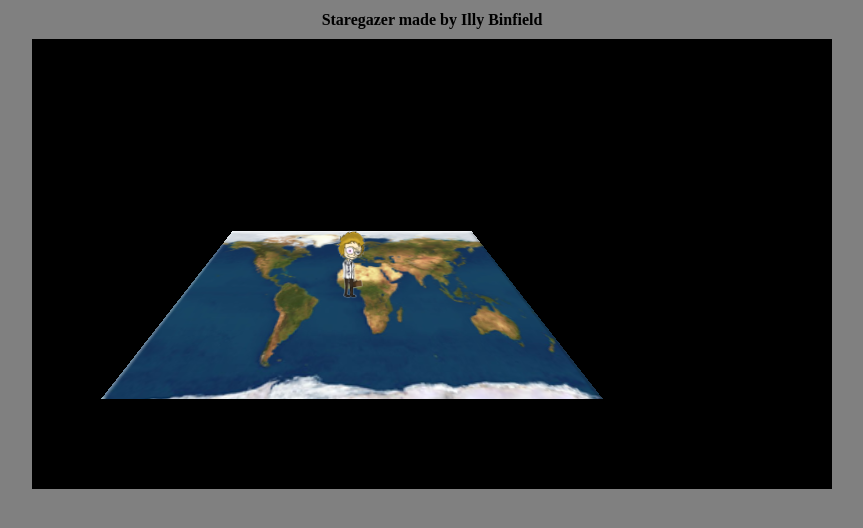
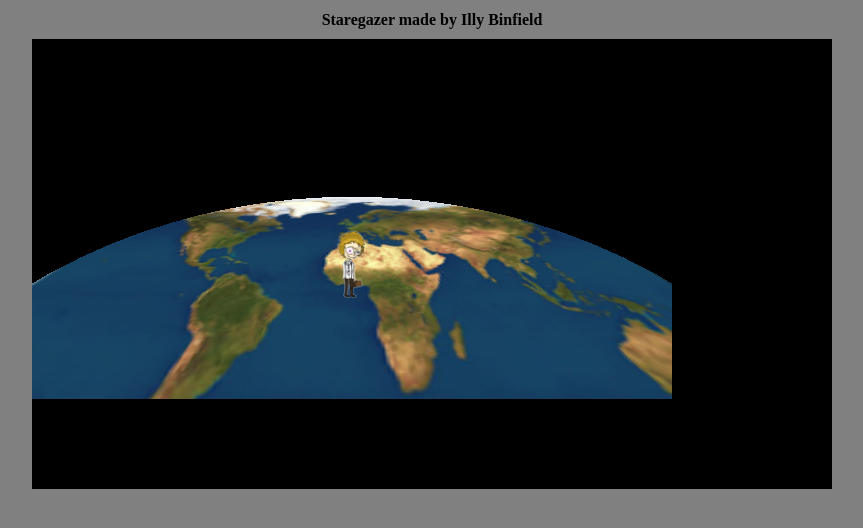
Before and after one commit to Pinillya/Stargazing, a plain HTML site: page index.html in a window 1280 px wide. Shown: the whole page, without its empty margins (208-1071 px from the left). Drawn offline with Linux system fonts and the light colour scheme.

Commit message:
Movement
The movement should now be alright.
Experementing with object orientated js further.

```diff
--- /dev/null
+++ b/Object.js
@@ -0,0 +1,64 @@
+function Player (texture, hight, pWith, quality, positionY, positionX, rotate)
+{
+	var plane;// texture, hight, pWith, quality, positionY, positionX;
+	///Make a plane Object
+	var playerMaterial = new THREE.MeshBasicMaterial({ map: THREE.ImageUtils.loadTexture(texture), transparent: true});
+
+	this.plane = new THREE.Mesh(
+		new THREE.PlaneGeometry(
+		pWith,
+		hight,
+		quality,
+		quality),
+		playerMaterial);
+
+	scene.add(this.plane);
+
+	this.plane.position.y = positionY;
+	this.plane.position.x = positionX;
+	this.plane.rotation.x = rotate;
+}
+
+Player.prototype.movePlayer = function()
+{
+	var grounded = false;
+	if (this.plane.position.y <= 5)
+	{
+		this.plane.position.y = 5;
+		grounded = true;
+	}
+	else
+	{
+		this.plane.position.y -= 0.2;
+		grounded = false;
+	}
+	if (moveZ)
+	{
+		this.plane.position.z += movementZ;
+		camera.position.z += movementZ;
+	}
+	if (moveX)
+	{
+		this.plane.position.x += movementX;
+		camera.position.x += movementX;
+	}
+};
+
+function StaticCircle (texture, radius, segments, positionY, positionX, rotate)
+{
+	var circle;
+	///Make a circle Object
+	var circleMaterial = new THREE.MeshBasicMaterial({ map: THREE.ImageUtils.loadTexture(texture), transparent: true});
+
+	this.circle = new THREE.Mesh(
+		new THREE.CircleGeometry(
+		radius,
+		segments),
+		circleMaterial);
+
+	scene.add(this.circle);
+
+	this.circle.position.y = positionY;
+	this.circle.position.x = positionX;
+	this.circle.rotation.x = rotate;
+}
--- a/animate.js
+++ b/animate.js
@@ -3,10 +3,25 @@ function draw ()
 {
 	requestAnimationFrame(draw);
 	keyHandeling();
-	rotationAndPlayer();
 	partikles();
 
 	renderer.render( scene, camera );
+
+	//Move player and camera
+	if (player)
+	{
+		player.movePlayer();
+	}
+/*
+	if (moveZ)
+	{
+		camera.position.z += movementZ;
+	}
+	if (moveX)
+	{
+		camera.position.x += movementX;
+	}*/
+
 }
 
 function partikles ()
@@ -21,33 +36,43 @@ function partikles ()
 
 }
 
-function rotationAndPlayer ()
+//Globale movement variables
+var moveX = false;
+var moveZ = false;
+var movementX = 0;
+var movementZ = 0;
+function keyHandeling ()
 {
-/*
-	if (player.position.y <= 5)
+	//X side
+	var walkSpeed = 0.4;
+	if (Key.isDown(Key.A))
 	{
-		player.position.y = 5;
+		moveX = true;
+		movementX = -walkSpeed;
+	}
+	else if (Key.isDown(Key.D))
+	{
+		moveX = true;
+		movementX = walkSpeed;
 	}
 	else
 	{
-		player.position.y -= 0.2;
-	}
-*/
-}
-
-function keyHandeling ()
-{
-	if (Key.isDown(Key.A))
-	{
-	}
-	else if (Key.isDown(Key.D))
-	{
+		moveX = false;
 	}
 
+	//Z side
 	if (Key.isDown(Key.W))
 	{
+		moveZ = true;
+		movementZ = -walkSpeed;
 	}
 	else if (Key.isDown(Key.S))
 	{
+		moveZ = true;
+		movementZ = walkSpeed;
+	}
+	else
+	{
+		moveZ = false;
 	}
 }
--- a/index.html
+++ b/index.html
@@ -14,27 +14,7 @@
 				width: 800px;
 				height: 450px;
 				margin: auto;
-				/*margin-left: auto;
-				margin-right: auto;
-				align: center;*/
 			}
-
-/*
-			#scoreboard
-			{
-				text-align: center;
-				font-family: Segoe UI, Helvetica, Ubuntu, sans-serif;
-				color: white;
-			}
-
-			#scores
-			{
-				font-size:600%;
-				padding:0;
-				margin:0;
-				color: white;
-			}
-*/
 			#title
 			{
 				text-align: center;
@@ -60,23 +40,6 @@
 		<script src='animate.js'></script>
 		<script src='levels.js'></script>
 
-		<script src='planeObject.js'></script>
-
-<!--
-		<script src='./Scripts/three.min.js'></script>
-		<script src='./Scripts/keyboard.js'></script>
-		<script src='./Scripts/game.js'></script>
-
-
-
-
-		<div id='scoreboard'>
-			<h1 id='scores'>0-0</h1>
-			<h1 id='title'>3D PONG</h1>
-			<h2 id='winnerBoard'>First to 7 wins!</h2>
-			<h3>A - move left
-			<br>D - move right</h3>
-		</div>
--->
+		<script src='Object.js'></script>
 	</body>
 </html>
--- a/mainSG.js
+++ b/mainSG.js
@@ -46,8 +46,8 @@ var player;
 var sceneSize;
 function makeAMesh () {
 
-	player = new MakePlane('player.png', 10, 10, 10, 5, 0, -20 * Math.PI / 180);
-	var plane = new MakePlane('earth.png', 50, 50, 10, 0, 0, -90 * Math.PI / 180);
+	player = new Player('player.png', 10, 10, 10, 30, 0, -20 * Math.PI / 180);
+	var ground = new StaticCircle('earth.png', 50, 50, 0, 0, -90 * Math.PI / 180);
 }
 
 function makeLight () {
--- a/planeObject.js
+++ /dev/null
@@ -1,20 +0,0 @@
-function MakePlane (texture, hight, pWith, quality, positionY, positionX, rotate)
-{
-	var plane;// texture, hight, pWith, quality, positionY, positionX;
-	///Make a plane Object
-	var playerMaterial = new THREE.MeshBasicMaterial({ map: THREE.ImageUtils.loadTexture(texture), transparent: true});
-
-	plane = new THREE.Mesh(
-		new THREE.PlaneGeometry(
-		pWith,
-		hight,
-		quality,
-		quality),
-		playerMaterial);
-
-	scene.add(plane);
-
-	plane.position.y = positionY;
-	plane.position.x = positionX;
-	plane.rotation.x = rotate;
-}
```
